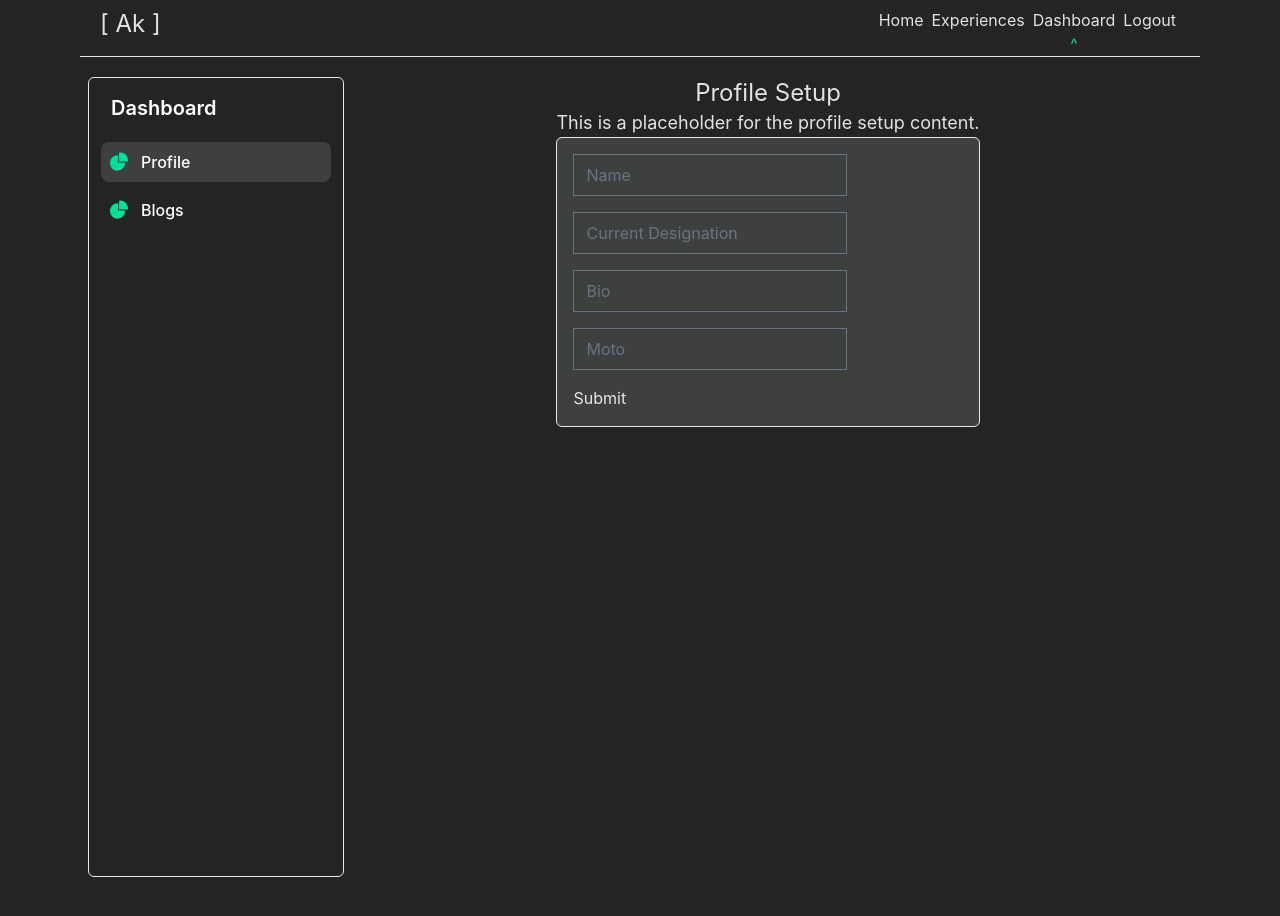
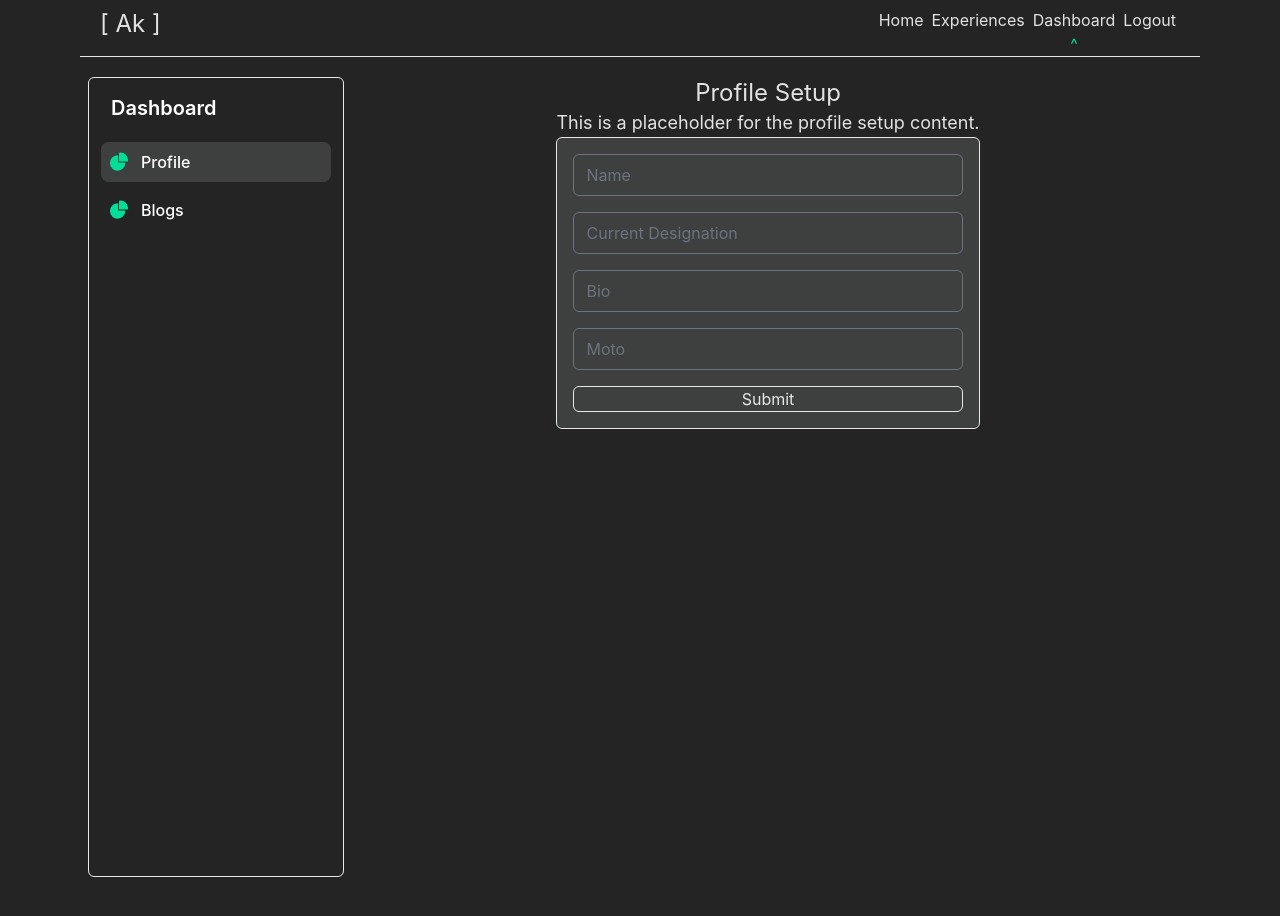
Before and after one commit to Akashkarmokar/Protfolio-Frontend, a React (Vite) app: page /dashboard in a window 1280 px wide. Shown: the top 916 px of the page. Built offline with nearby package versions, Linux system fonts and the light colour scheme.

Commit message:
fix: Admin Input

```diff
--- a/src/Components/Dashboard/ProfileSetup.jsx
+++ b/src/Components/Dashboard/ProfileSetup.jsx
@@ -6,21 +6,21 @@ const ProfileSetup = () => {
             <div className="flex flex-col items-center justify-center">
                 <h1 className="text-2xl">Profile Setup</h1>
                 <p className="text-lg">This is a placeholder for the profile setup content.</p>
-                <div className="bg-[#3e403f] w-[100%] space-y-4 rounded-md border p-4">
+                <div className="bg-[#3e403f] w-full space-y-4 rounded-md border p-4">
                     <div>
-                        <input className="bg-[#3e403f]" type="text" placeholder="Name"/>
+                        <input className="bg-[#3e403f] bg-transparent border rounded-md w-full" type="text" placeholder="Name"/>
                     </div>
                     <div>
-                        <input className="bg-[#3e403f]" type="text" placeholder="Current Designation"/>
+                        <input className="bg-[#3e403f] bg-transparent border rounded-md w-full" type="text" placeholder="Current Designation"/>
                     </div>
                     <div>
-                        <input className="bg-[#3e403f]" type="text" placeholder="Bio"/>
+                        <input className="bg-[#3e403f] bg-transparent border rounded-md w-full" type="text" placeholder="Bio"/>
                     </div>
                     <div>
-                        <input className="bg-[#3e403f]" type="text" placeholder="Moto"/>
+                        <input className="bg-[#3e403f] bg-transparent border rounded-md w-full" type="text" placeholder="Moto"/>
                     </div>
                     <div>
-                        <input className="bg-[#3e403f]" type="submit" placeholder="Moto" onClick={()=> console.log("Hello world")}/>
+                        <input className="bg-[#3e403f] bg-transparent border rounded-md w-full" type="submit" placeholder="Moto" onClick={()=> console.log("Hello world")}/>
                     </div>
 
                 </div>
```
